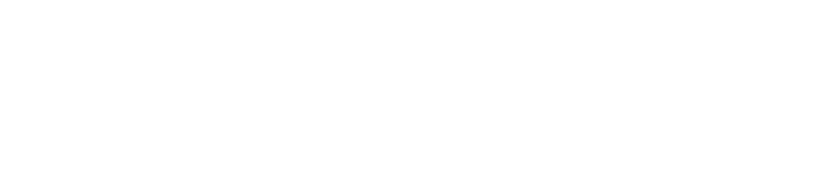
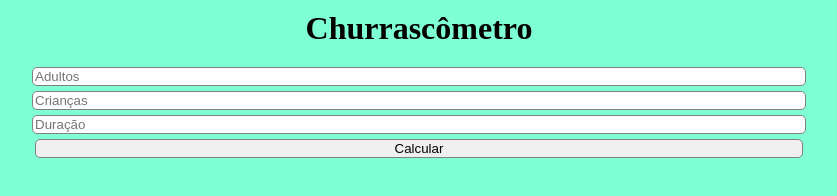
Before and after one commit to Miguelesss/Projeto-churrascometro, a plain HTML site: page index.html in a window 1280 px wide. Shown: the whole page, without its empty margins (221-1058 px from the left). Drawn offline with Linux system fonts and the light colour scheme.

Commit message:
primeiros passos

```diff
--- a/css/style.css
+++ b/css/style.css
@@ -0,0 +1,33 @@
+body, html {
+    margin: 0;
+    padding: 0;
+}
+
+main {
+    height: 100vh;
+    background-color: aquamarine;
+}
+
+main > h1 {
+    text-align: center;
+    margin: 0;
+    padding: 10px;
+}
+
+.inputs {
+    display: inline-block;
+    transform: translateX(-50%);
+    position: relative;
+    left: 50%;
+    width: 60%;
+    border: 1px solid gray;
+    border-radius: 5px;
+}
+
+#adultos {
+    margin-top: 10px;
+}
+
+.second {
+    margin-top: 5px;
+}
--- a/index.html
+++ b/index.html
@@ -4,10 +4,18 @@
     <meta charset="UTF-8">
     <meta name="viewport" content="width=device-width, initial-scale=1.0">
     <link rel="stylesheet" href="./css/style.css">
-    <script src="./js/script.js"></script>
-    <title>Document</title>
+    <title>Churrascômetro</title>
 </head>
 <body>
-
+    <script src="./js/script.js"></script>
+    <main>
+        <h1>Churrascômetro</h1>
+        <div id="fakeForm">
+            <input type="number" placeholder="Adultos" class="inputs" id="adultos" onchange="numbA(this.value)"><br>
+            <input type="number" placeholder="Crianças" class="inputs second" onchange="numbC(this.value)">
+            <input type="number" placeholder="Duração" class="inputs second" onchange="numbD(this.value)">
+            <input type="submit" class="inputs second" id="enviar" value="Calcular" onclick="calc(this.value)">
+        </div>
+    </main>
 </body>
 </html>
--- a/js/script.js
+++ b/js/script.js
@@ -0,0 +1,16 @@
+var nA;
+var nC;
+var nD;
+
+function numbA(a){
+    nA = a * 0.5;
+    return nA;
+}
+function numbC(c){
+    nC = c * 0.5;
+    return nC;
+}
+function numbD(d){
+    nD = d * 0.5;
+    return nD;
+}
```
